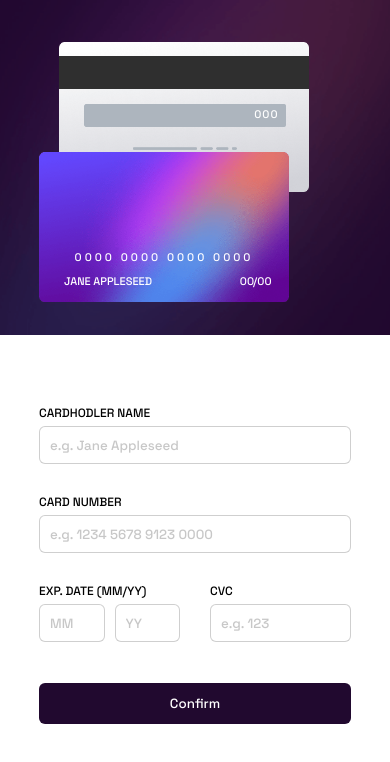
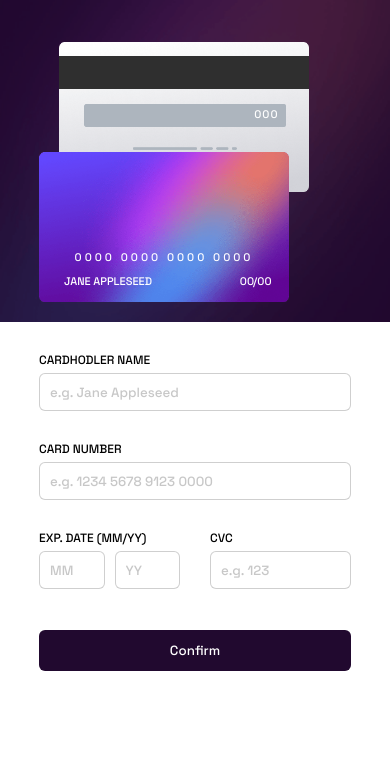
Before and after one commit to fikulas234/interactive-card-details, a plain HTML site: page index.html in a window 390 px wide. Drawn offline with Linux system fonts and the light colour scheme.

Commit message:
style changes

```diff
--- a/style.css
+++ b/style.css
@@ -261,11 +261,11 @@ label {
 
 @media only screen and (max-width: 600px) {
   .container {
-    max-height: 800px;
+    height: 100%;
   }
 
   .design-container {
-    height: 335px;
+    height: 322px;
   }
 
   #card-front,
@@ -281,4 +281,8 @@ label {
   #card-exp-yy {
     right: 7%;
   }
+
+  #form {
+    margin-top: -40px;
+  }
 }
```
